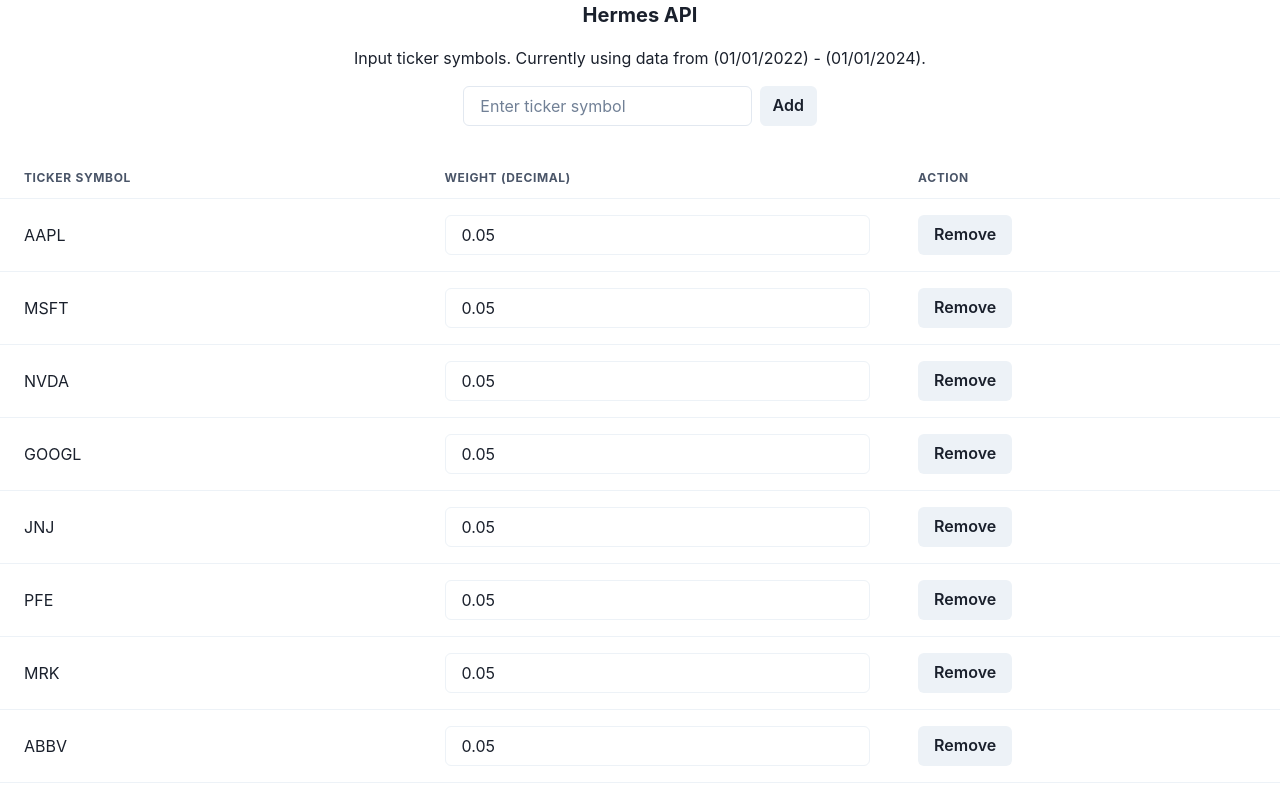
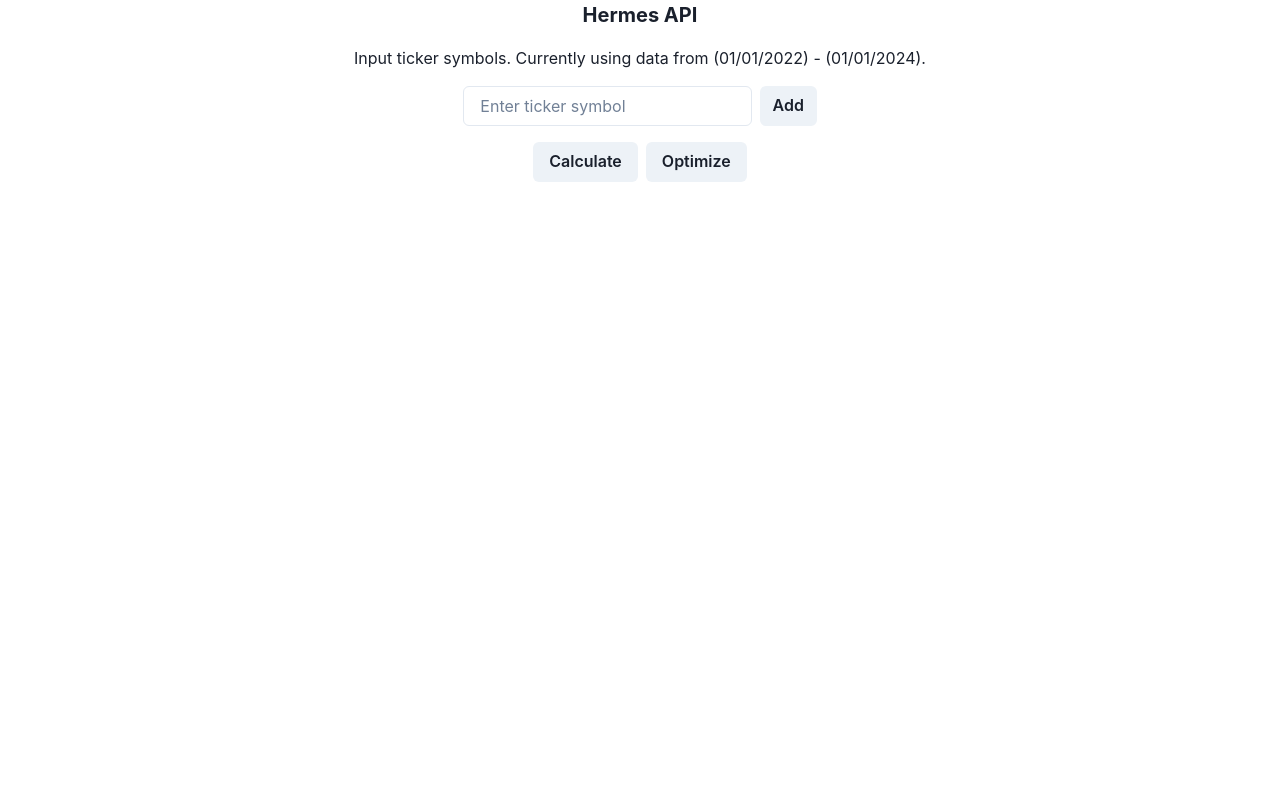
Before and after one commit to yood2/yood2.github.io, a React (Vite) app: page /hermes in a window 1280 px wide. Shown: the top 799 px of the page. Built offline with nearby package versions, Linux system fonts and the light colour scheme.

Commit message:
added bounds checking for at least one stock

```diff
--- a/src/Hermes.jsx
+++ b/src/Hermes.jsx
@@ -10,6 +10,8 @@
     Tr,
     Th,
     Td,
+    Alert,
+    AlertIcon,
 } from '@chakra-ui/react';
 import { useState } from 'react';
 import fetchOptimize from './fetchOptimize';
@@ -37,15 +39,11 @@
     {'WMT': 0.05}
 ];
 
-const initialTickers = diversifiedPortfolio.map((stock) => {
-    const [symbol, weight] = Object.entries(stock)[0];
-    return { symbol, weight };
-});
-
 const Hermes = () => {
     const [tickerInput, setTickerInput] = useState('');
-    const [tickers, setTickers] = useState(initialTickers);
+    const [tickers, setTickers] = useState([]);
     const [metrics, setMetrics] = useState(null); // State to store metrics
+    const [warning, setWarning] = useState(''); // State to manage warning message
 
     const handleAddTicker = () => {
         if (tickerInput.trim() !== '') {
@@ -81,6 +79,13 @@
     };
 
     const handleCalculate = async () => {
+        if (tickers.length < 2) {
+            setWarning('You need at least 2 stocks to calculate metrics.');
+            return;
+        }
+
+        setWarning(''); // Clear the warning if conditions are met
+
         console.log('Calculating weights for:', tickers);
         let portfolio = tickers.reduce((acc, ticker) => {
             acc[ticker.symbol] = ticker.weight;
@@ -97,6 +102,13 @@
     };
 
     const handleOptimize = async () => {
+        if (tickers.length < 2) {
+            setWarning('You need at least 2 stocks to optimize.');
+            return;
+        }
+
+        setWarning(''); // Clear the warning if conditions are met
+
         console.log('Optimizing portfolio:', tickers);
         const symbols = tickers.map((ticker) => ticker.symbol);
 
@@ -177,6 +189,14 @@
                         </Tbody>
                     </Table>
                 )}
+
+                {warning && ( // Conditionally render the warning message
+                    <Alert status="warning" mt={4}>
+                        <AlertIcon />
+                        {warning}
+                    </Alert>
+                )}
+
                 <HStack>
                     <Button onClick={handleCalculate}>Calculate</Button>
                     <Button onClick={handleOptimize}>Optimize</Button>
```
